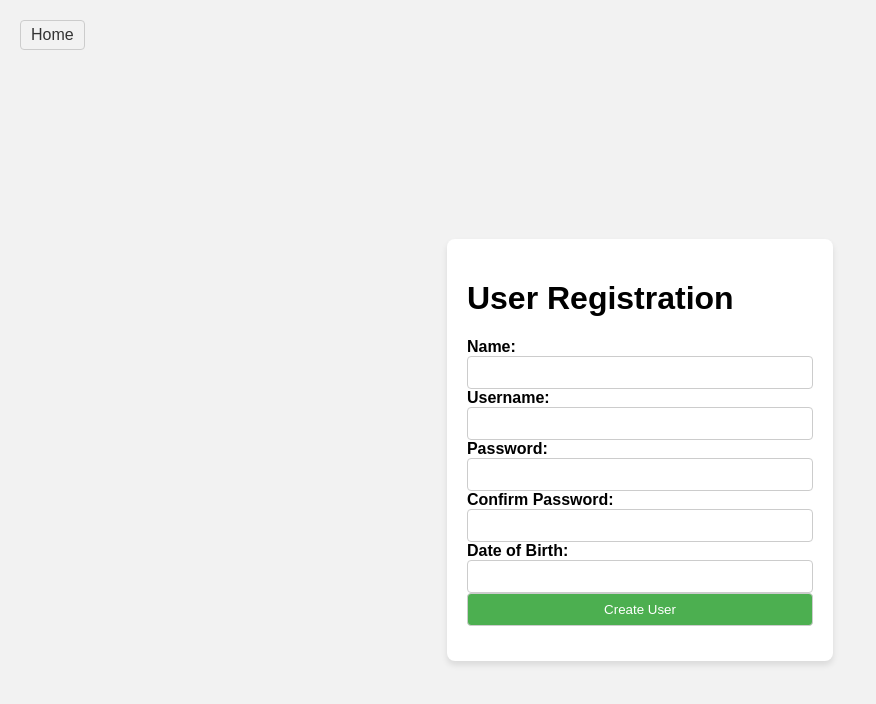
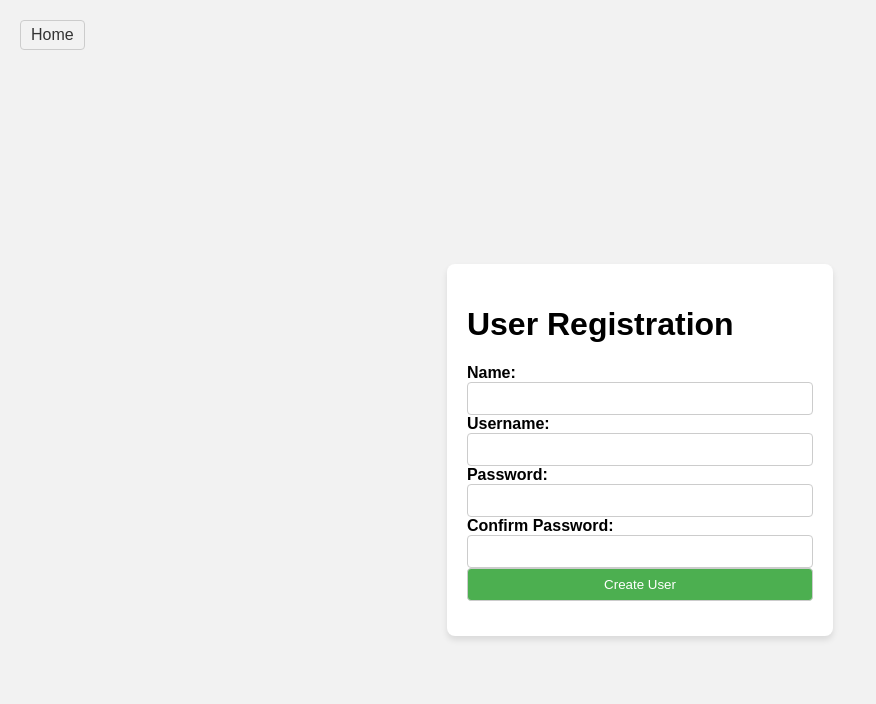
Before and after one commit to jplip/self-care-front, a Jekyll site: the page AC_register.html, which Jekyll copies as it is, in a window 1280 px wide. Shown: the top 704 px of the page, without its empty margins (0-876 px from the left). Built offline with Jekyll 4.4.1, drawn with Linux system fonts in a browser that asks for light colours.

Commit message:
Got rid of DOB for register

```diff
--- a/AC_register.html
+++ b/AC_register.html
@@ -85,10 +85,6 @@
                 <label for="confirmPassword">Confirm Password:</label>
                 <input type="password" id="confirmPassword" name="confirmPassword" required>
             </div>
-            <div>
-                <label for="dob">Date of Birth:</label>
-                <input type="text" id="dob" name="dob" required>
-            </div>
             <input type="submit" value="Create User">
             <div id="error" class="error-message"></div>
         </form>
```
Also changed, not shown: other parts of AC_register.html (+0 -2 lines).
